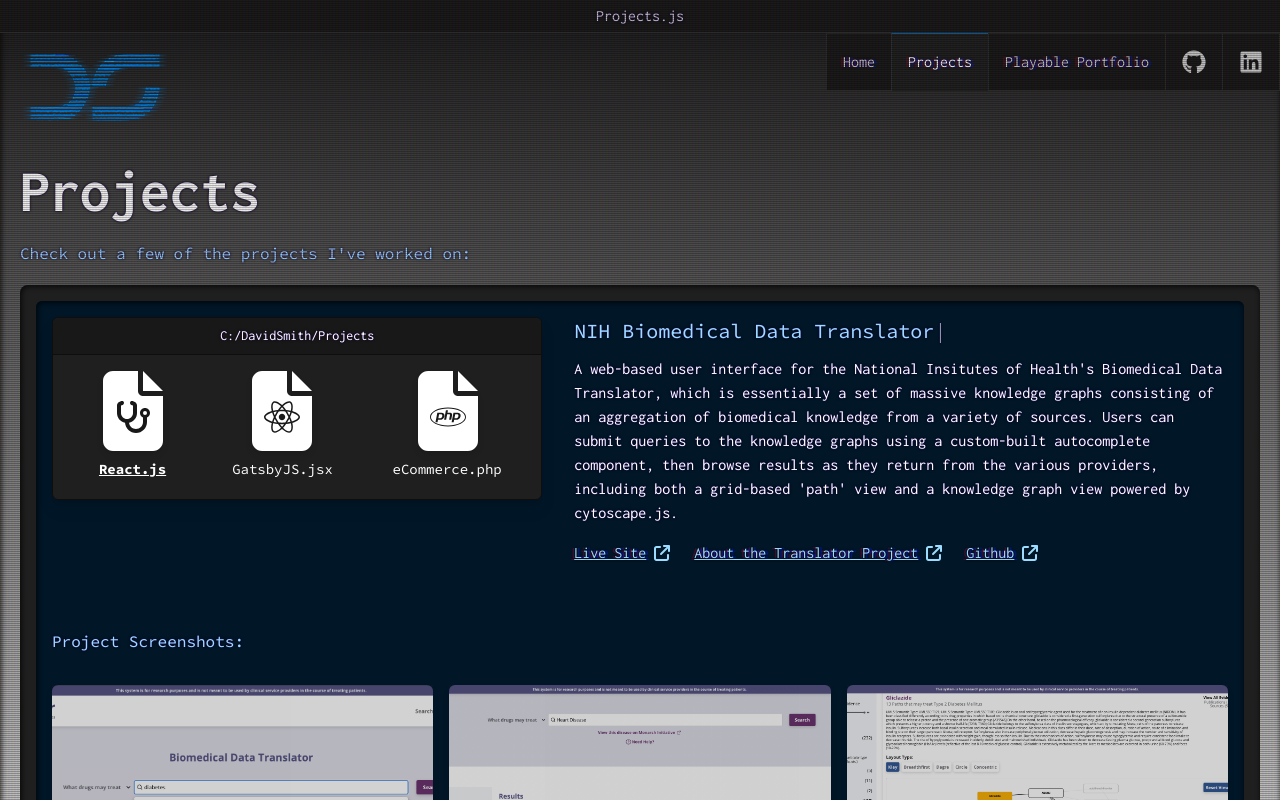
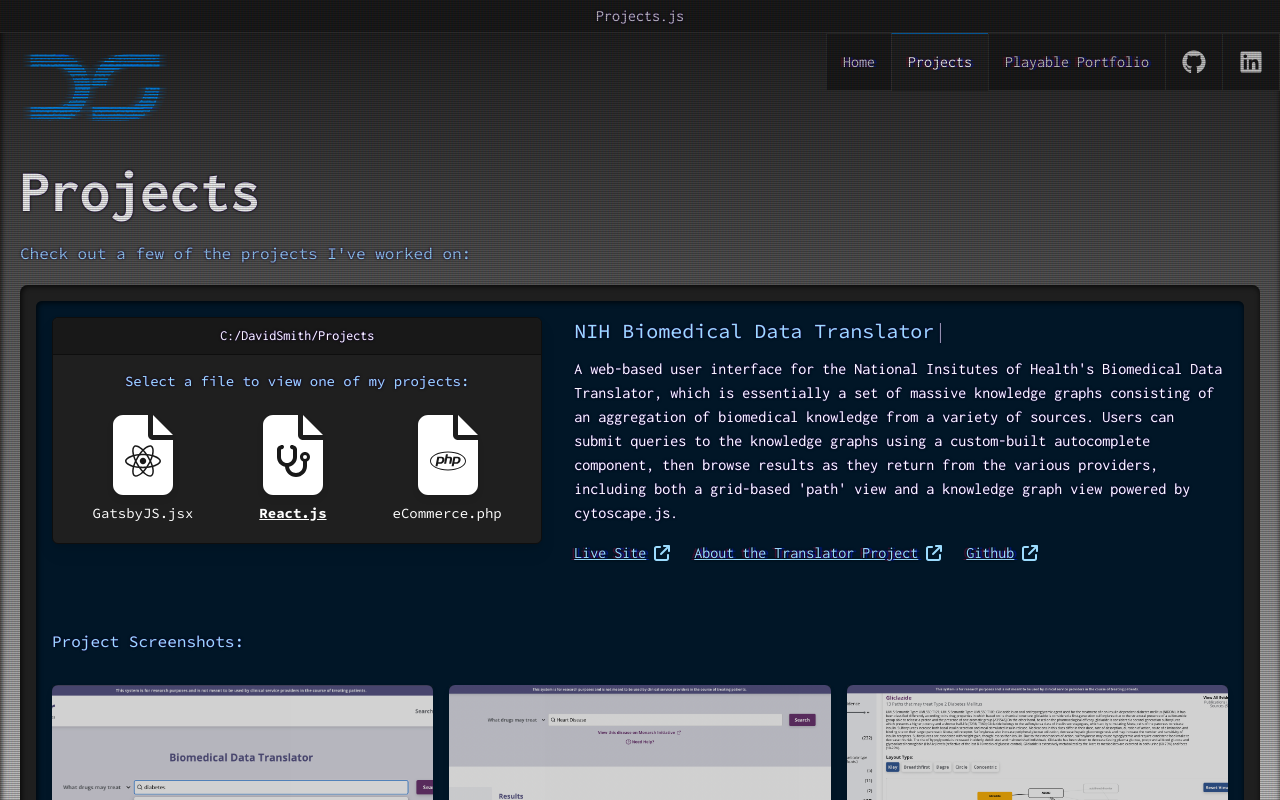
Before and after one commit to dnsmith124/portfolio-site, a Next.js app: page /projects in a window 1280 px wide. Shown: the top 800 px of the page. Built offline with nearby package versions, Linux system fonts and the light colour scheme.

Commit message:
minor adjustments per user feedback

```diff
--- a/app/page.tsx
+++ b/app/page.tsx
@@ -125,7 +125,7 @@
             <div className={`opacity-0 duration-1000 transition-opacity ${blurbVisible ? 'opacity-100 ' : ''}`}>
               <p className={`${source_code_pro.className} text-codeBlue mb-3`}>I&apos;m a frontend developer.</p>
               <p className={`${source_code_pro.className} text-codeBlue mb-3`}>I love writing clean, functional, maintainable code.</p>
-              <p className={`${source_code_pro.className} text-codeBlue mb-3`}>...but I love a lot of other things <span className='text-codeBlue font-bold cursor-pointer z-50 relative transition-colors duration-300 underline hover:text-codeBlueDark' onClick={()=>setCodeShown(prev=>!prev)}>too.</span></p>
+              <p className={`${source_code_pro.className} text-codeBlue mb-3`}>...but I love a lot of other things too:</p>
             </div>
           </div>
           <div className='overflow-auto'>
--- a/app/playable/page.tsx
+++ b/app/playable/page.tsx
@@ -12,7 +12,7 @@
         sequence={[
           'A',
           0,
-          'An openGL based portfolio *experience*:',
+          'An openGL-based portfolio *experience*:',
           250,
           () => {},
         ]}
--- a/app/projects/page.tsx
+++ b/app/projects/page.tsx
@@ -35,7 +35,7 @@
 }
 
 const defaultProject: Project = {
-  id: 0,
+  id: 1,
   label: 'React.js',
   name: 'NIH Biomedical Data Translator',
   images: [translatorOne, translatorThree, translatorTwo],
@@ -49,9 +49,8 @@
 }
 
 const availableProjects: Project[] = [
-  defaultProject,
   {
-    id: 1,
+    id: 0,
     label: 'GatsbyJS.jsx',
     name: 'Tyvaso',
     images: [tyvasoOne, tyvasoTwo, tyvasoMob],
@@ -59,6 +58,7 @@
     icon: faReact,
     links: [{label: 'Live Site', url: 'https://www.tyvaso.com/ph-ild/'}]
   },
+  defaultProject,
   {
     id: 2,
     label: 'eCommerce.php',
@@ -102,6 +102,7 @@
               <div className='w-full p-2 border-b border-darkestGray rounded-t-md mb-4 bg-darkerGray text-center'>
                 <p className='text-sm'>C:/DavidSmith/Projects</p>
               </div>
+              <p className={`${source_code_pro.className} text-codeBlue px-2 text-sm mb-6 w-full text-center`}>Select a file to view one of my projects:</p>
               {
                 availableProjects.map((project)=>{
 
```
